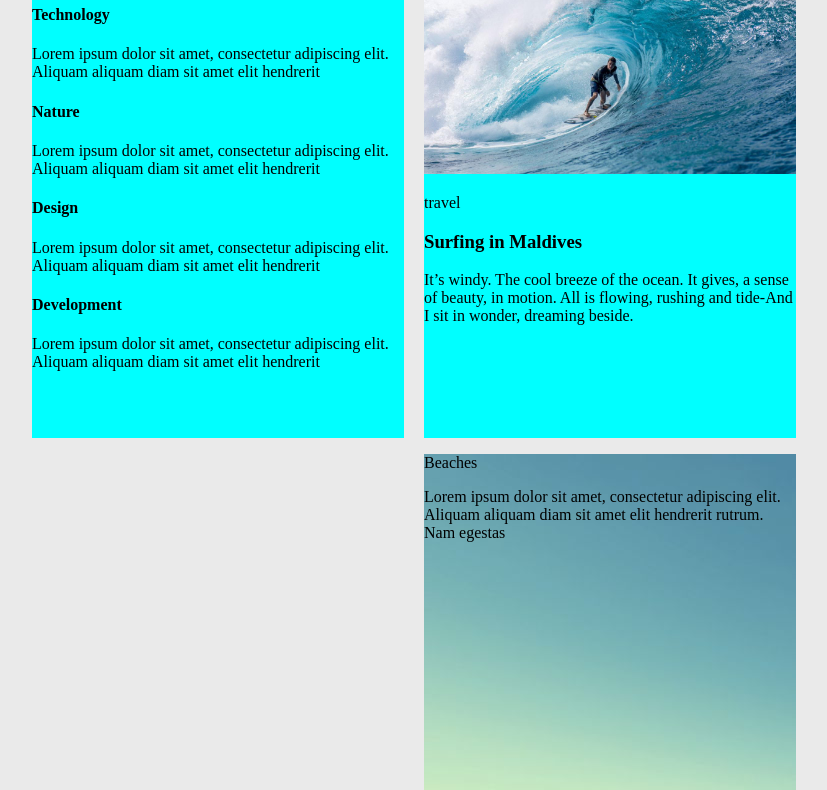
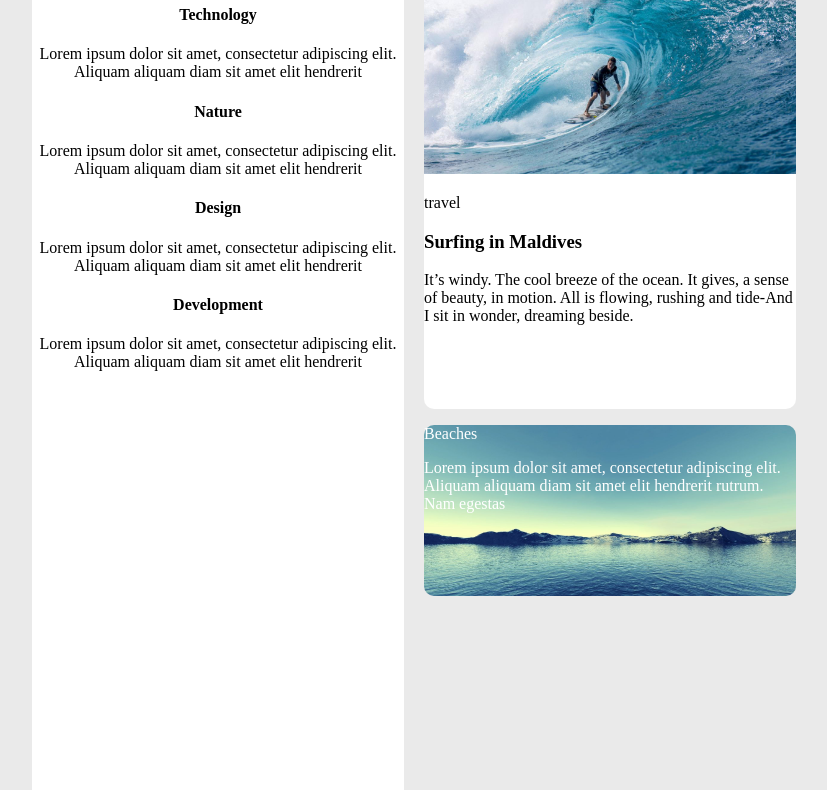
Before and after one commit to mateusz-mudry/homework_1, a plain HTML site: page index.html in a window 1280 px wide. Shown: the part 100-890 px from the top of the page, without its empty margins (6-833 px from the left). Drawn offline with Linux system fonts and the light colour scheme.

Commit message:
border radius added to boxes in index.html

```diff
--- a/styles.css
+++ b/styles.css
@@ -9,14 +9,39 @@ body {
 }
 
 .container div {
-  background-color: aqua;
-  height: 500px;
   width: 372px;
   margin: 10px;
 }
 
+.box1 {
+  background-color: #ffffff;
+  height: 971px;
+  top: 32px;
+  left: 49px;
+  text-align: center;
+  padding-left: 0px;
+  width: 372px;
+  border-radius: 10px;
+}
+
+.box2 {
+  background-color: #ffffff;
+  height: 471px;
+  top: 32px;
+  left: 437px;
+  width: 372px;
+  border-radius: 10px;
+}
+
 .box3 {
   background-image: url("sea_mountains.jpg");
+  /* top: 549px; */
+  /* left: 437px; */
+  background-size: 372px 171px;
+  width: 372px;
+  height: 171px;
+  color: #ffffff;
+  border-radius: 10px;
 }
 
 .box2 img {
```
